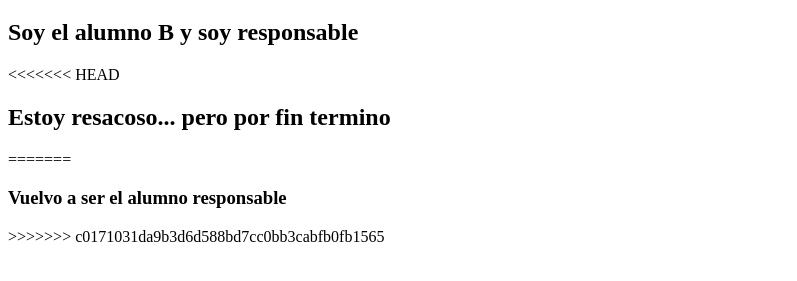
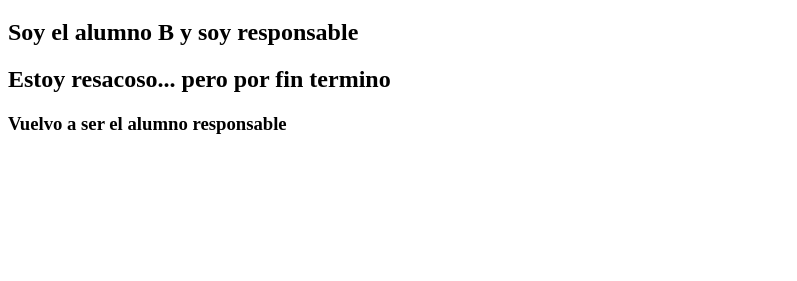
Before and after one commit to Marssalvador/Silksong, a plain HTML site: page index.html in a window 1280 px wide. Shown: the part 61-342 px from the top of the page, without its empty margins (0-797 px from the left). Drawn offline with Linux system fonts and the light colour scheme.

Commit message:
Resuelto el conflicto

```diff
--- a/index.html
+++ b/index.html
@@ -9,10 +9,7 @@
 <body>
     <h1>Soy el alumno A y he programado la primera pantalla</h1>
     <h2>Soy el alumno B y soy responsable</h2>
-<<<<<<< HEAD
     <h2>Estoy resacoso... pero por fin termino</h2>
-=======
     <h3>Vuelvo a ser el alumno responsable</h3>
->>>>>>> c0171031da9b3d6d588bd7cc0bb3cabfb0fb1565
 </body>
 </html>
```
